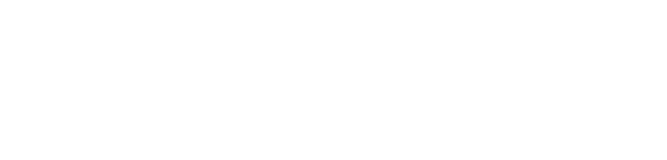
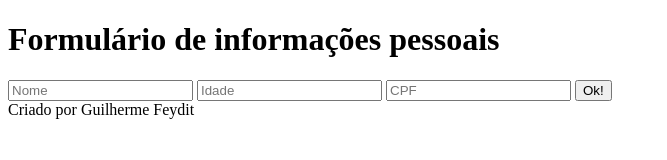
Before and after one commit to feyd1t/programa-o_web_cc_a, a plain HTML site: page index.html in a window 1280 px wide. Shown: the whole page, without its empty margins (0-667 px from the left). Drawn offline with Linux system fonts and the light colour scheme.

Commit message:
Alterções no htlm e adição do css

```diff
--- a/index.html
+++ b/index.html
@@ -3,9 +3,15 @@
 <head>
     <meta charset="UTF-8">
     <meta name="viewport" content="width=device-width, initial-scale=1.0">
-    <title>Document</title>
+    <title>Programação Web</title>
 </head>
 <body>
+    <h1>Formulário de informações pessoais</h1>
+    <input type="text" placeholder="Nome">
+    <input type="number"placeholder="Idade">
+    <input type="text" placeholder="CPF">
+    <button>Ok!</button>
+    <footer>Criado por Guilherme Feydit</footer>
 
 </body>
 </html>
```
Also changed, not shown: style.css (added).
